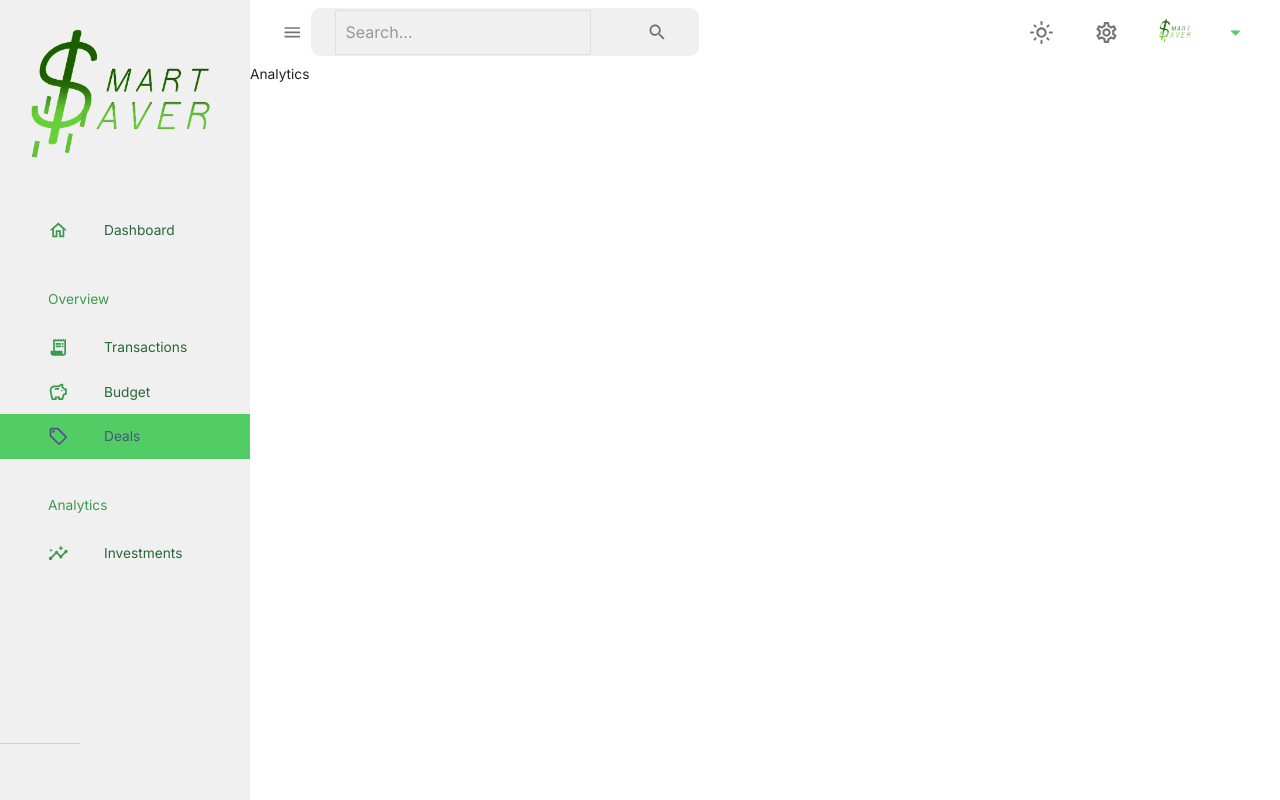
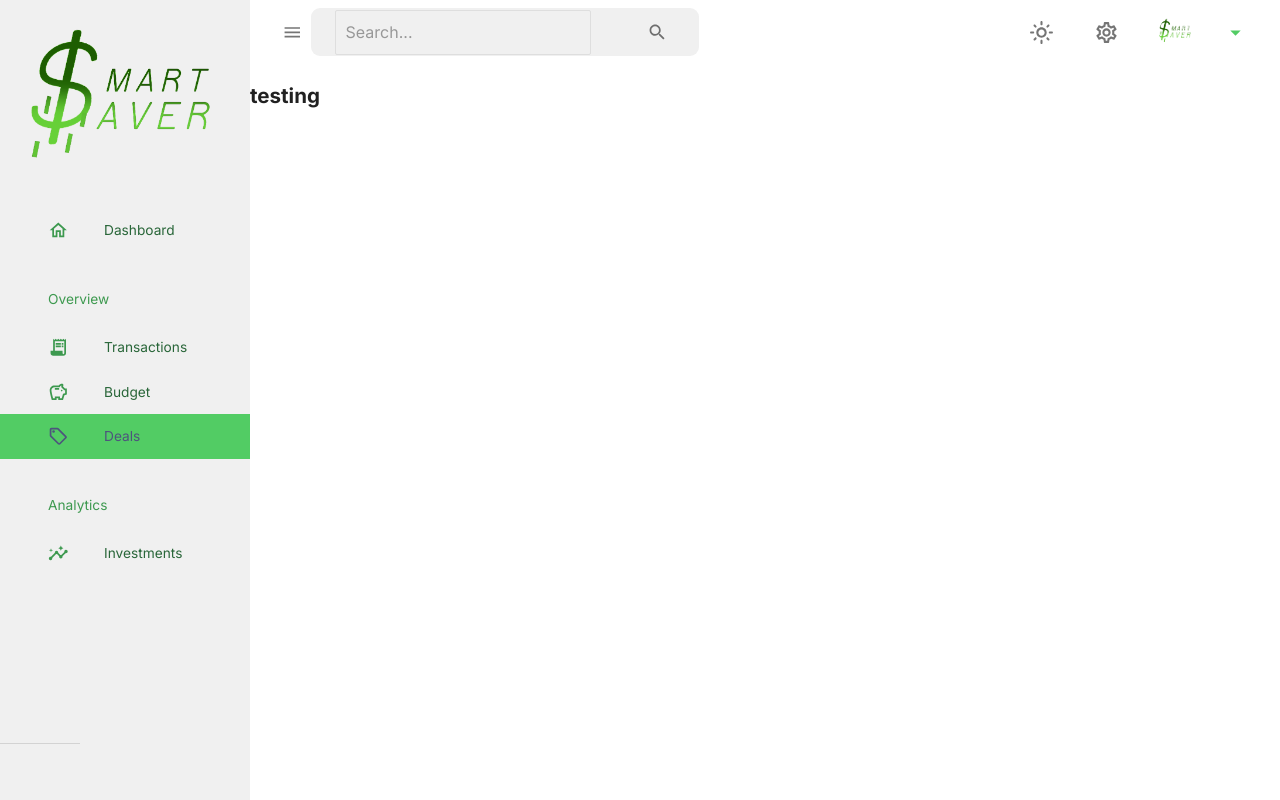
Before and after one commit to Kevtom2003/Smart_Save2, a React (Create React App) app in the folder client/: page /deals in a window 1280 px wide. Built offline with nearby package versions, Linux system fonts and the light colour scheme; no server answers.

Commit message:
Update index.jsx

```diff
--- a/client/src/scenes/deals/index.jsx
+++ b/client/src/scenes/deals/index.jsx
@@ -1,7 +1,15 @@
 import React from 'react';
+import {
+    Box,
+    Button,
+    Typography,
+    useTheme,
+    useMediaQuery,
+  } from "@mui/material";
 
 const Deals = () => {
-    return <div>Analytics</div>
+    return     ( <h2>testing</h2>
+  );
 
 };
 
```
